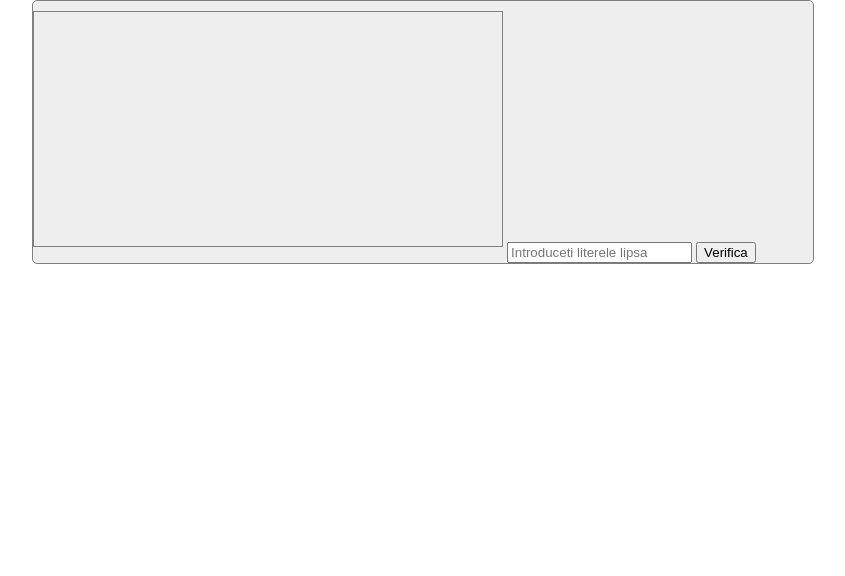
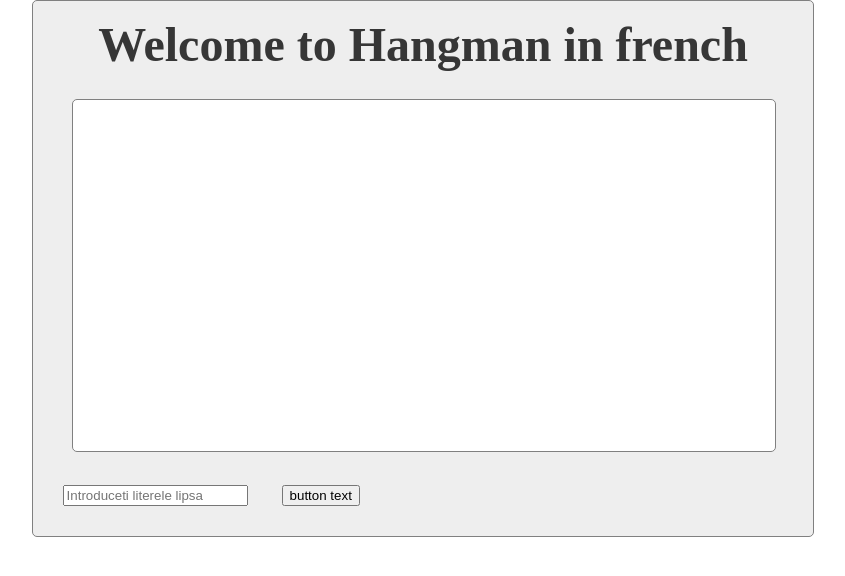
Before and after one commit to whitehood15/Hangman, a plain HTML site: page index.html in a window 1280 px wide. Shown: the whole page, without its empty margins (217-1062 px from the left). Drawn offline with Linux system fonts and the light colour scheme.

Commit message:
modified:   index.html 	modified:   main.css 	modified:   main.js

```diff
--- a/index.html
+++ b/index.html
@@ -1,17 +1,22 @@
-<!doctype html>
+<!DOCTYPE html>
 <html>
 <head>
 	<meta charset="utf-8"/>
+	<link rel="stylesheet" type="text/css" href="reset.css"/>
 	<link rel="stylesheet" type="text/css" href="main.css"/>
-	<link rel="stylesheet" type="text/css" href="reset.css"/>
-	<script type="javascript" src="main.js"></script>
+
 	<title>Hangman</title>
-<head>
+</head>
 <body>
 	<div id="container">
+		<h1>Welcome to Hangman in french</h1>
 		<canvas id="mainCanvas"></canvas>
-		<input type="text" name="uinput" placeholder="Introduceti literele lipsa" id="usrinput"/>
-		<button id="submit" >Verifica</button>
+		<p>
+			<input type="text" name="uinput" placeholder="Introduceti literele lipsa" id="usrinput"/>
+			<input type="button" onclick="handler()" value="button text" />
+
+	<script src="main.js" ></script>
+		</p>
 	</div>
 </body>
 </html>
--- a/main.css
+++ b/main.css
@@ -8,10 +8,22 @@
 	margin-right:auto;
 }
 #mainCanvas{
-	width:60%;
+	width:90%;
 	height 70%;
 	border:1px solid grey;
-	margin:10px;
-	margin-left:auto;
-	margin-right:auto;
+	border-radius:5px;
+	margin-top:30px;
+	background:#ffffff;
+	margin-left:5%;
+	margin-right:5%;;
 }
+#usrinput{
+	margin:30px;
+}
+h1{
+	text-align:center;
+	font-size:3em;
+	font-weight:bold;
+	color:#363636;
+	margin-top:20px;
+}
--- a/main.js
+++ b/main.js
@@ -1,2 +1,27 @@
-var canvas= document.getElementById("mainCanvas");
-var input=document.getElementById("usrinput");
+var xhttp = new XMLHttpRequest();
+var ServerResponse;
+xhttp.onreadystatechange = function() {
+	if (xhttp.readyState == 4 && xhttp.status == 200) {
+    		ServerResponse=xhttp.responseText;
+  	}
+};
+function getCookie(cname) {
+    var name = cname + "=";
+    var ca = document.cookie.split(';');
+    for(var i=0; i<ca.length; i++) {
+        var c = ca[i];
+        while (c.charAt(0)==' ') c = c.substring(1);
+        if (c.indexOf(name) == 0) return c.substring(name.length,c.length);
+    }
+    return "";
+}
+function sendRequest(input,usrhash){
+  xhttp.open("POST", "engine", true);
+  xhttp.setRequestHeader("Content-type", "application/x-www-form-urlencoded");
+  xhttp.send("in="+input+"&hs="+usrhash);
+
+}
+function handler() {
+  	var userhash=getCookie("HangmnLog");
+  	sendRequest(userinput,userhash);
+}
```
